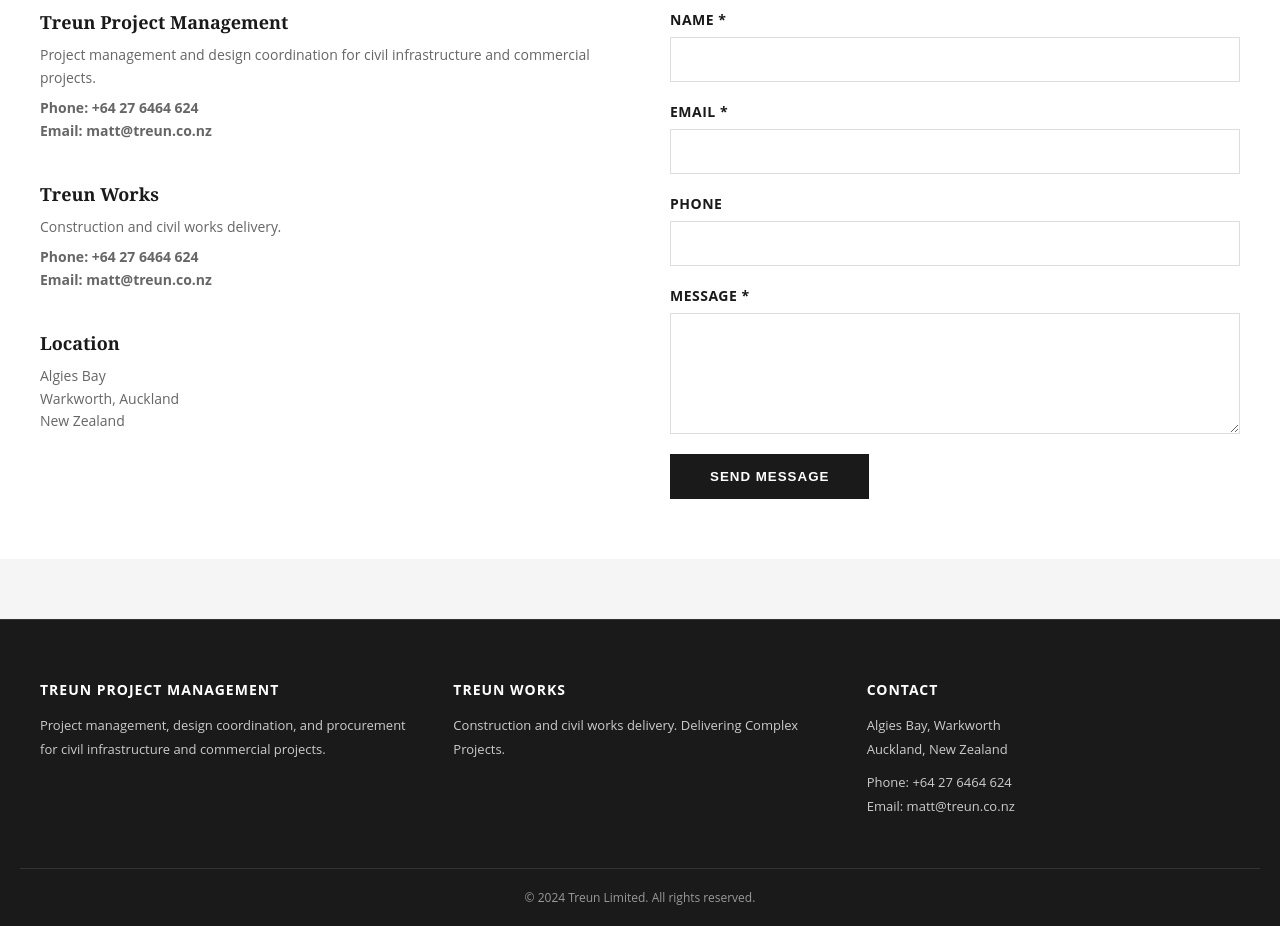
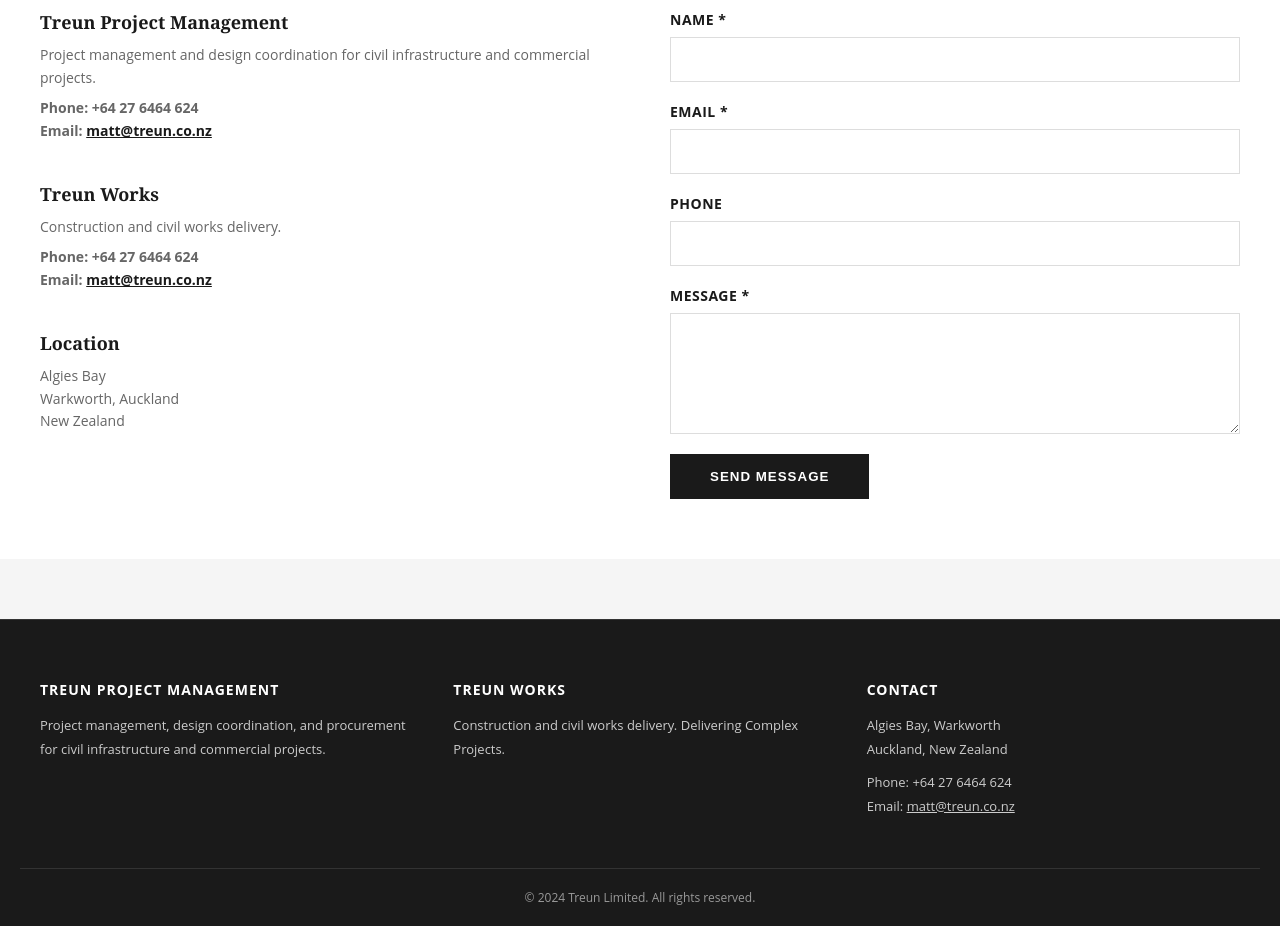
Before and after one commit to TreunLtd/treun-website, a React (Create React App) app: page /contact in a window 1280 px wide. Shown: the part 440-1366 px from the top of the page. Built offline with nearby package versions, Linux system fonts and the light colour scheme.

Commit message:
Strategic repositioning + email links

```diff
--- a/src/components/Footer.css
+++ b/src/components/Footer.css
@@ -32,7 +32,8 @@
 
 .footer-section a {
   color: #cccccc;
-  text-decoration: none;
+  text-decoration: underline;
+  transition: color 0.3s ease;
 }
 
 .footer-section a:hover {
--- a/src/components/Footer.js
+++ b/src/components/Footer.js
@@ -18,7 +18,7 @@ export default function Footer() {
         <div className="footer-section">
           <h4>Contact</h4>
           <p>Algies Bay, Warkworth<br />Auckland, New Zealand</p>
-          <p>Phone: +64 27 6464 624<br />Email: matt@treun.co.nz</p>
+          <p>Phone: +64 27 6464 624<br />Email: <a href="mailto:matt@treun.co.nz?subject=Treun Project Enquiry">matt@treun.co.nz</a></p>
         </div>
       </div>
 
--- a/src/pages/ContactPage.css
+++ b/src/pages/ContactPage.css
@@ -74,6 +74,17 @@
   font-weight: bold;
 }
 
+.contact-detail a {
+  color: #1a1a1a;
+  text-decoration: underline;
+  font-weight: bold;
+  transition: color 0.3s ease;
+}
+
+.contact-detail a:hover {
+  color: #666;
+}
+
 .contact-form {
   display: flex;
   flex-direction: column;
--- a/src/pages/ContactPage.js
+++ b/src/pages/ContactPage.js
@@ -42,13 +42,19 @@ export default function ContactPage() {
               <div className="info-block">
                 <h3>Treun Project Management</h3>
                 <p>Project management and design coordination for civil infrastructure and commercial projects.</p>
-                <p className="contact-detail">Phone: +64 27 6464 624<br />Email: matt@treun.co.nz</p>
+                <p className="contact-detail">
+                  Phone: +64 27 6464 624<br />
+                  Email: <a href="mailto:matt@treun.co.nz?subject=Project Enquiry - Treun Project Management">matt@treun.co.nz</a>
+                </p>
               </div>
 
               <div className="info-block">
                 <h3>Treun Works</h3>
                 <p>Construction and civil works delivery.</p>
-                <p className="contact-detail">Phone: +64 27 6464 624<br />Email: matt@treun.co.nz</p>
+                <p className="contact-detail">
+                  Phone: +64 27 6464 624<br />
+                  Email: <a href="mailto:matt@treun.co.nz?subject=Project Enquiry - Treun Works">matt@treun.co.nz</a>
+                </p>
               </div>
 
               <div className="info-block">
--- a/src/pages/HomePage.js
+++ b/src/pages/HomePage.js
@@ -15,6 +15,7 @@ export default function HomePage() {
         <div className="column left-column">
           <h2>Treun Project Management</h2>
           <p>Project management, design coordination, and procurement for civil infrastructure and commercial projects.</p>
+          <p>We engage early with feasibility studies and preliminary options analysis—including bulk and location modelling—before you commit to designers or architects. Our role is to establish viability and guide the path forward.</p>
           <p>We partner with Tier 1 contractors, developers, and government agencies to deliver complex projects on time and within budget.</p>
           <a href="/project-management" className="read-more">Learn More →</a>
         </div>
@@ -22,7 +23,7 @@ export default function HomePage() {
         <div className="column right-column">
           <h2>Treun Works</h2>
           <p>Construction and civil works delivery. Delivering Complex Projects.</p>
-          <p>From subdivisions to infrastructure, we manage complex projects with precision and accountability.</p>
+          <p>From small residential subdivisions and house builds for owner-clients to complex civil infrastructure. We specialize in understanding the owner's perspective and delivering quality outcomes, whether you're managing your own project or need full delivery.</p>
           <a href="/works" className="read-more">Learn More →</a>
         </div>
       </section>
--- a/src/pages/ProjectManagementPage.js
+++ b/src/pages/ProjectManagementPage.js
@@ -16,7 +16,7 @@ export default function ProjectManagementPage() {
       <section className="pm-about">
         <div className="section-container">
           <h2>Our Approach</h2>
-          <p>We partner with Tier 1 contractors, developers, and government agencies to deliver complex projects on time and within budget. Our expertise spans feasibility studies, design coordination, procurement management, and full project delivery oversight.</p>
+          <p>We partner with Tier 1 contractors, developers, and government agencies to deliver complex projects on time and within budget. Our expertise spans feasibility studies, preliminary options analysis, design coordination, procurement management, and full project delivery oversight. We engage early to test project viability before significant investment.</p>
         </div>
       </section>
 
@@ -24,6 +24,10 @@ export default function ProjectManagementPage() {
         <div className="section-container">
           <h2>Services</h2>
           <div className="services-grid">
+            <div className="service-box">
+              <h3>Feasibility & Options Analysis</h3>
+              <p>Preliminary bulk and location modelling, site assessment, and options analysis before engaging architects or designers. Establish project viability early.</p>
+            </div>
             <div className="service-box">
               <h3>Project Management</h3>
               <p>Full project management from feasibility through handover, including schedule and budget control, risk management, and stakeholder coordination.</p>
```
